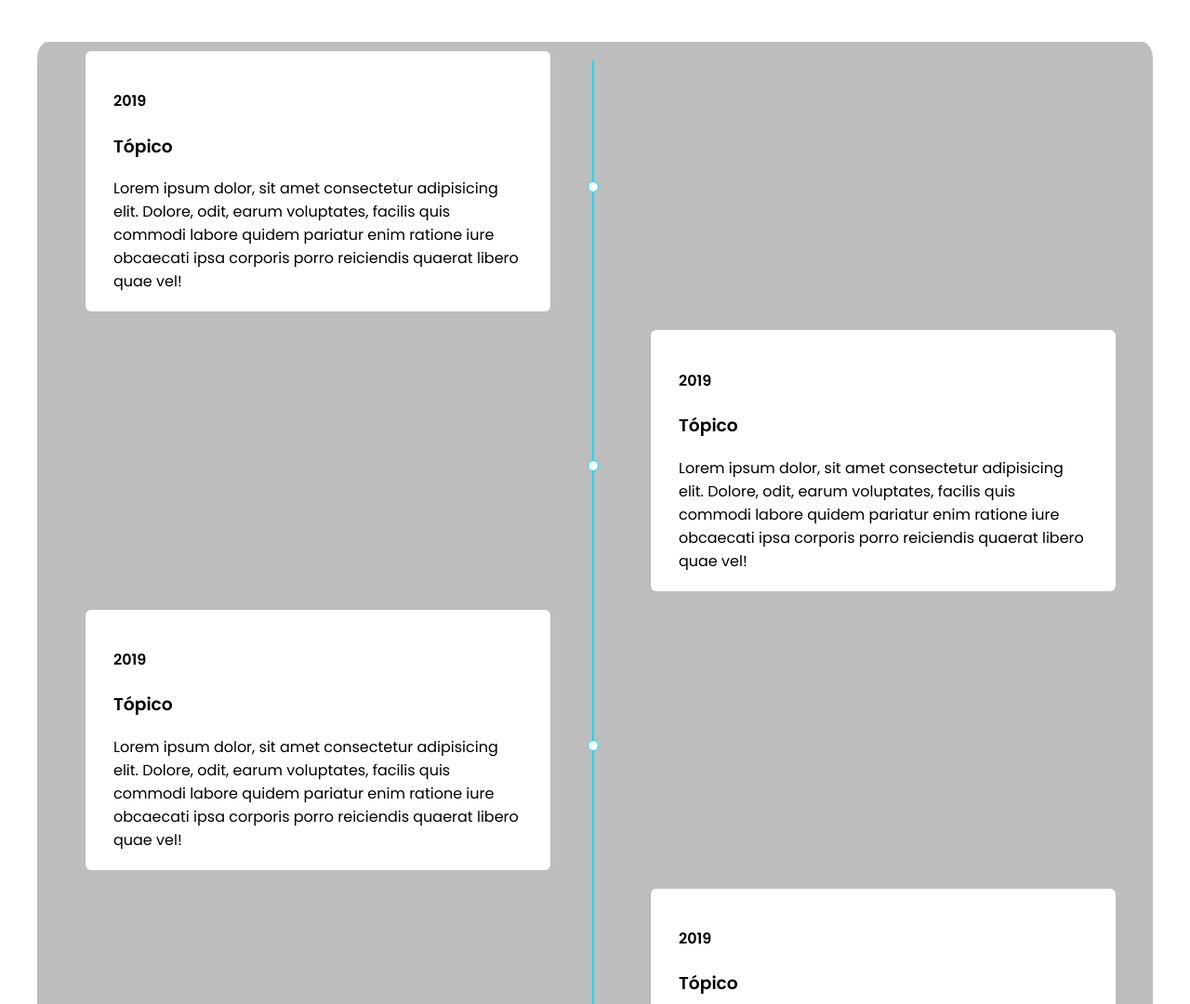
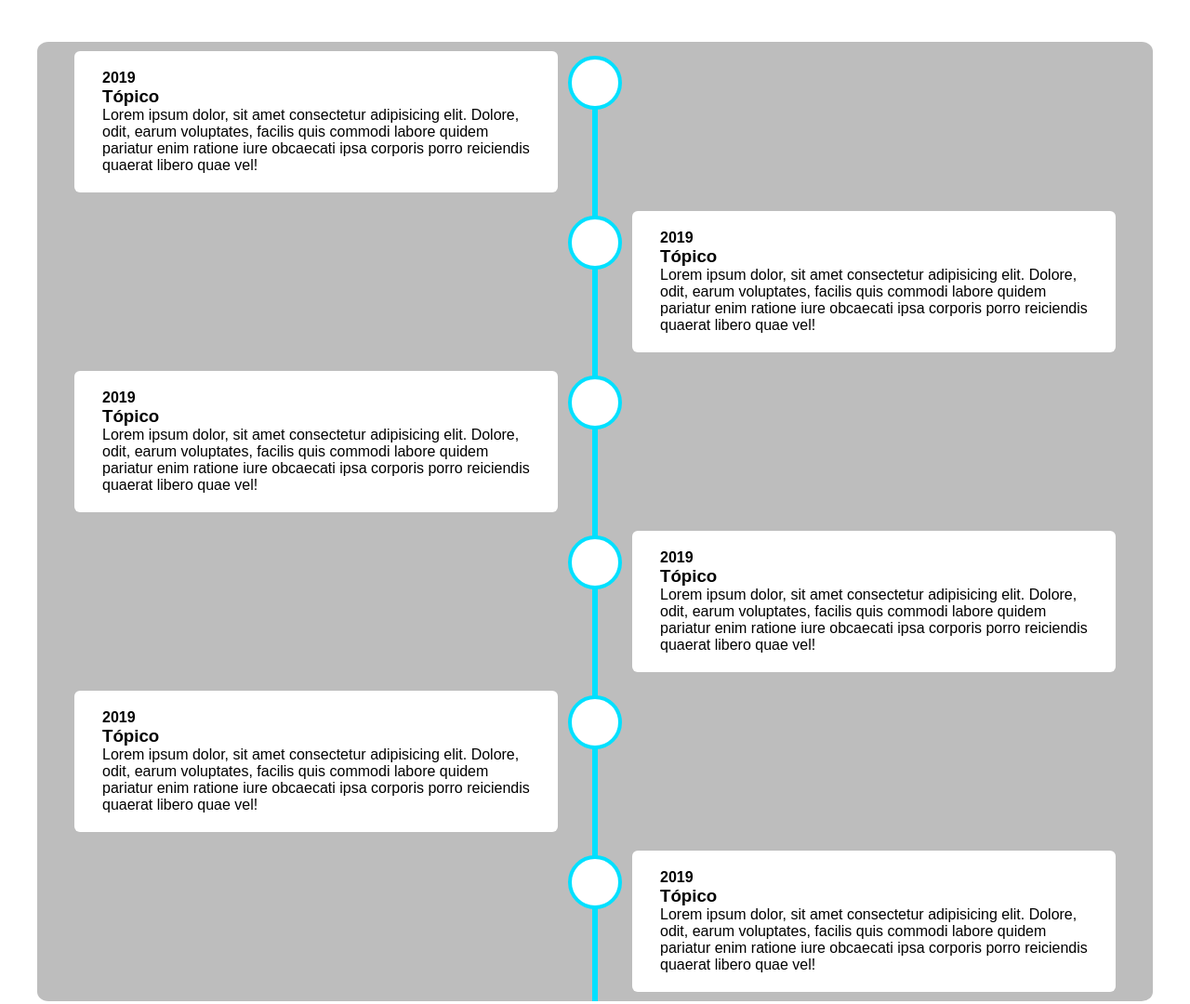
Before and after one commit to lucaspdroz/veterinaria, a plain HTML site: page src/components/timeline/index.html in a window 1280 px wide. Shown: the top 1080 px of the page at 93% size. Drawn offline with Linux system fonts and the light colour scheme.

Commit message:
Revert "Timeline"

```diff
--- a/src/components/master.css
+++ b/src/components/master.css
@@ -22,10 +22,6 @@
     --i-small: 1.5rem;
     --i-medium: 2rem;
     --i-big: 3rem;
-}
-
-*{
-    box-sizing: border-box;
 }
 
 body {
--- a/src/components/timeline/css/component.css
+++ b/src/components/timeline/css/component.css
@@ -1,7 +1,17 @@
+*{
+    box-sizing: border-box;
+    margin: 0px;
+    padding: 0px;
+}
+
+@import url('https://fonts.googleapis.com/css?family=Nunito&display=swap');
+body{
+    font-family:  'Nunito', sans-serif;
+}
+
 .timeline{
     background-color: #bdbdbd;
     position: relative;
-    min-width: 449px;
     max-width: 1200px;
     margin: 45px auto;
     border-radius: 1%;
@@ -14,8 +24,8 @@
 .timeline::after {
     content: '';
     position: absolute;
-    width: 2px;
-    background-color: var(--primary);
+    width: 6px;
+    background-color: #00E0FF;
     top: 20px;
     bottom: 0;
     left: 50%;
@@ -32,18 +42,18 @@
   .container::after {
     content: '';
     position: absolute;
-    width: 10px;
-    height: 10px;
-    right: -12px;
+    width: 50px;
+    height: 50px;
+    right: -29px;
     background-color: white;
-    border: 1px solid #00E0FF;
-    top: 50%;
+    border: 4px solid #00E0FF;
+    top: 15px;
     border-radius: 50%;
     z-index: 1;
   }
 
   .left{
-      left: -28px;
+      left: 0;
   }
 
   .rigth{
@@ -51,7 +61,7 @@
   }
 
   .rigth::after {
-    left: -28px;
+    left: -29px;
   }
 
   .content {
```
Also changed, not shown: src/components/index-list-of-components.html (+1 -1 lines), src/components/timeline/index.html (+6 -21 lines).
